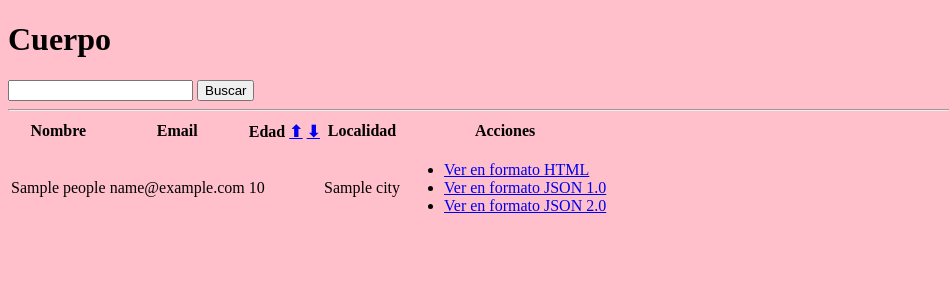
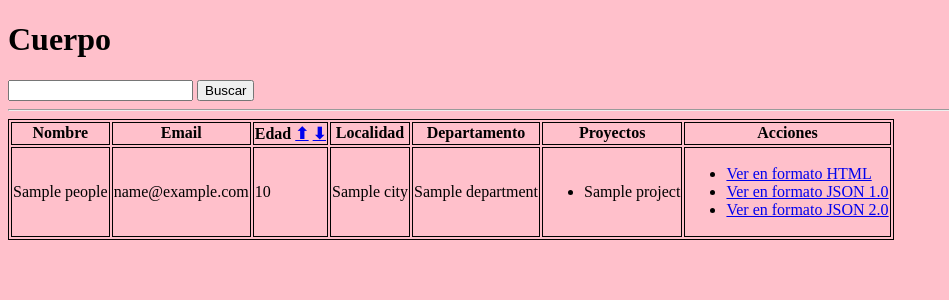
Before and after one commit to daniel-winkler/Symfony, a Symfony app: template templates/default/index.html.twig in a window 1280 px wide. Shown: the part 70-370 px from the top of the page, without its empty margins (0-949 px from the left). Run offline with Twig, Linux system fonts and the light colour scheme; the template is opened without the code that fills it: most values are stand-ins (such as "Sample title", 1, 10 or a date in 2020); some libraries are stand-ins or nearby versions.

Commit message:
introducimos proyectos y modificamos nuestras entidades y twigs para que muestre los proyectos en el DOM

```diff
--- a/src/Entity/Department.php
+++ b/src/Entity/Department.php
@@ -80,4 +80,9 @@ class Department
 
         return $this;
     }
+
+    public function __toString(): string {
+        return $this->name;
+    }
+
 }
--- a/src/Entity/Project.php
+++ b/src/Entity/Project.php
@@ -74,4 +74,8 @@ class Project
 
         return $this;
     }
+
+    public function __toString(): string {
+        return $this->name;
+    }
 }
--- a/templates/default/index.html.twig
+++ b/templates/default/index.html.twig
@@ -21,6 +21,8 @@
                 <th>Email</th>
                 <th>Edad <a href="{{ path('default_index', { orderBy: 'age', orderDir: 'ASC' }) }}">⬆</a>&nbsp;<a href="{{ path('default_index', { orderBy: 'age', orderDir: 'DESC' }) }}">⬇</a></th>
                 <th>Localidad</th>
+                <th>Departamento</th>
+                <th>Proyectos</th>
                 <th>Acciones</th>
             </tr>
         </thead>
@@ -32,6 +34,17 @@
                     <td>{{ person.email }}</td>
                     <td>{{ person.age }}</td>
                     <td>{{ person.city }}</td>
+                    <td>{{ person.department }}</td> {# al ser una propiedad relacionada no es un string puro, por lo que hay que añadirle el metodo __toString() como funcion a la entidad Department #}
+                    {# https://twig.symfony.com/doc/2.x/templates.html#variables #}
+                    <td>
+                        <ul>
+                        {% for project in person.projects %}
+                            <li>{{ project }}</li>
+                        {% endfor %}
+                        </ul>
+                    </td>
+                    {# <td>{{ person.projects|join(' - ') }}</td> #}
+                    {# https://twig.symfony.com/doc/3.x/templates.html#filters , https://twig.symfony.com/doc/3.x/filters/index.html #}
                     <td>
                         <ul>
                             <li><a href="{{ path('default_show', { id: person.id }) }}">Ver en formato HTML</a></li>
@@ -50,5 +63,8 @@
         body {
             background-color: pink
         }
+        table, td, th {
+            border: 1px solid black
+        }
     </style>
 {% endblock %}
--- a/templates/default/show.html.twig
+++ b/templates/default/show.html.twig
@@ -16,6 +16,7 @@
                 <th>Email</th>
                 <th>Edad</th>
                 <th>Localidad</th>
+                <th>Departamento</th>
             </tr>
         </thead>
         <tbody>
@@ -25,6 +26,7 @@
                 <td>{{ person.email }}</td>
                 <td>{{ person.age }}</td>
                 <td>{{ person.city }}</td>
+                <td>{{ person.department.name }}</td>
             </tr>
         </tbody>
     </table>
```
Also changed, not shown: resources/amazing-employees.sql (+7 -0 lines).
